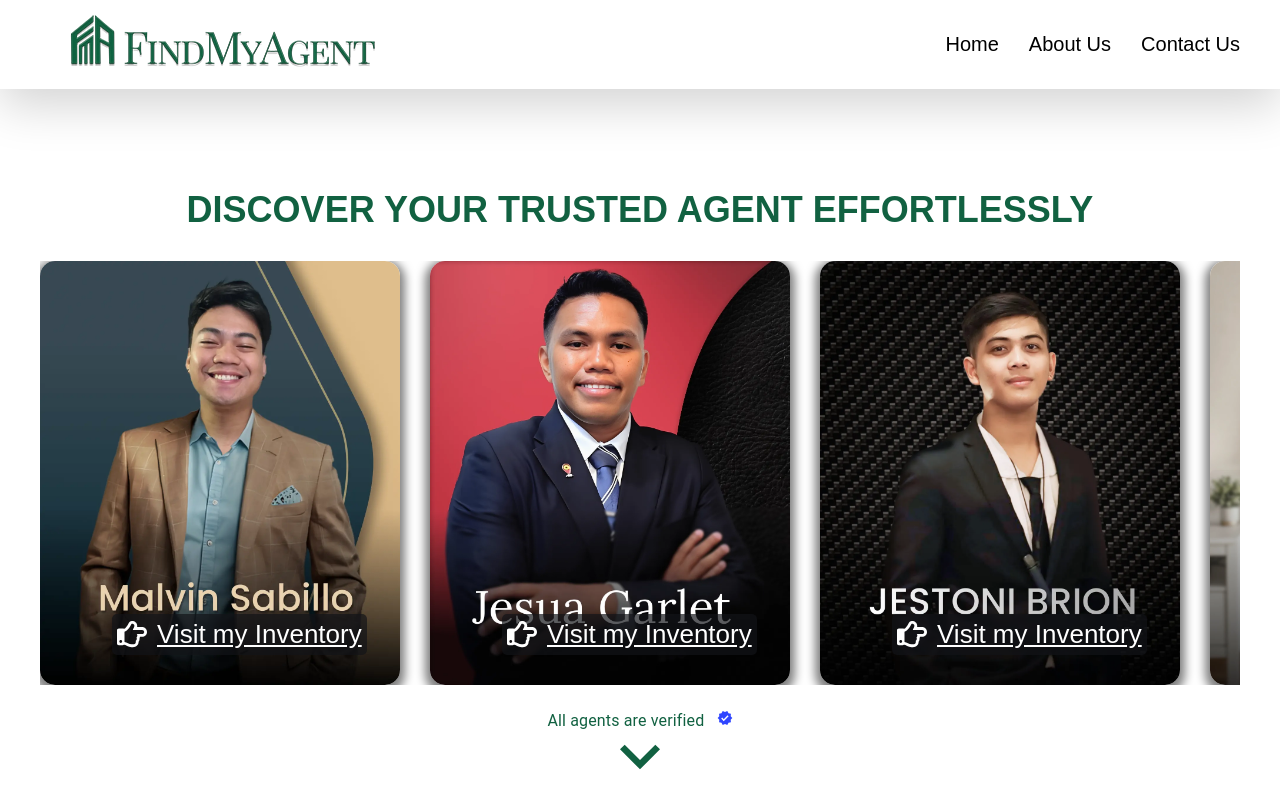
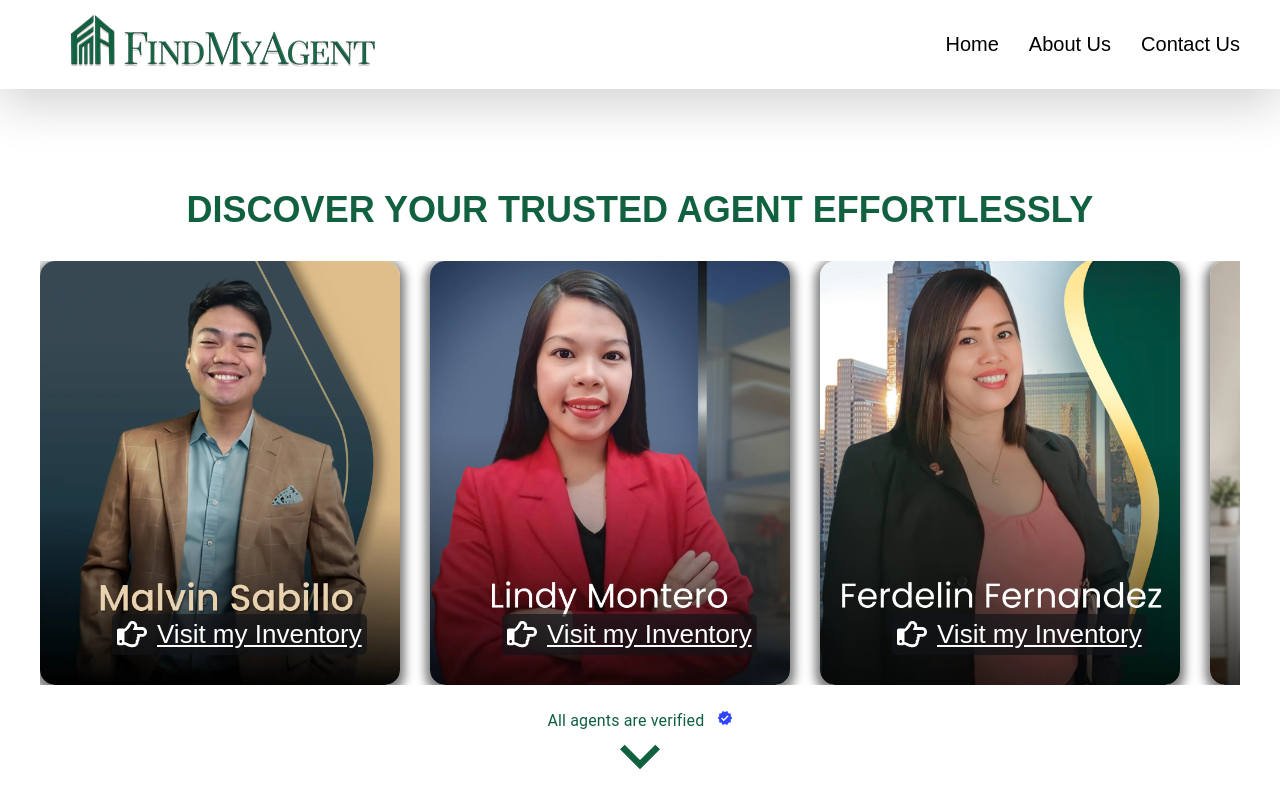
Before and after one commit to Jes2ni16/findmyagent, a Next.js app: page / in a window 1280 px wide. Built offline with nearby package versions, Linux system fonts and the light colour scheme.

Commit message:
add projects

```diff
--- a/src/app/page.tsx
+++ b/src/app/page.tsx
@@ -37,16 +37,14 @@ interface Image {
 const images: Image[] = [
   { src: "/Malvin.webp", alt: "Malvin Card1", inv: "https://zaiko.website/client/malvin2", name: "Malvin Sabillo"},
   { src: "/Dianne.webp", alt: "Diane", inv: "https://zaiko.website/client/dianne1", name: "Dianne Alvarez" },
-  { src: "/Malvin.webp", alt: "Malvin Card2", inv: "https://zaiko.website/client/malvin2", name: "Malvin Sabillo" },
-  { src: "/Dianne.webp", alt: "Diane", inv: "https://zaiko.website/client/dianne1", name: "Dianne Alvarez" },
-  { src: "/Jesua.webp", alt: "Jesua", inv: "https://zaiko.website/client/jesua1", name: "Jesua Garlet" },
   { src: "/Jesua.webp", alt: "Jesua", inv: "https://zaiko.website/client/jesua1", name: "Jesua Garlet" },
   { src: "/Jestoni.webp", alt: "Jestoni", inv: "https://zaiko.website/client/jestoni1", name: "Jestoni Brion" },
   { src: "/Lindz.webp", alt: "Lindy Montero", inv: "https://zaiko.website/client/lindy1", name: "Lindy Montero" },
   { src: "/Lindz.webp", alt: "Lindy Montero", inv: "https://zaiko.website/client/lindy1", name: "Lindy Montero" },
   { src: "/Ferdz.webp", alt: "Ferdelin Fernandez", inv: "https://zaiko.website/client/ferdelin1", name: "Ferdelin Fernandez" },
   { src: "/Ferdz.webp", alt: "Ferdelin Fernandez", inv: "https://zaiko.website/client/ferdelin1", name: "Ferdelin Fernandez" },
-  { src: "/Jestoni.webp", alt: "Jestoni", inv: "https://zaiko.website/client/jestoni1", name: "Jestoni Brion" },
+  { src: "/Essil.webp", alt: "Essil Image", inv: "https://zaiko.website/client/essil1", name: "Essil Lovely Son" },
+  { src: "/Essil.webp", alt: "Essil Image", inv: "https://zaiko.website/client/essil1", name: "Essil Lovely Son" },
 ];
 
 
```
Also changed, not shown: public/Essil.webp (added).
